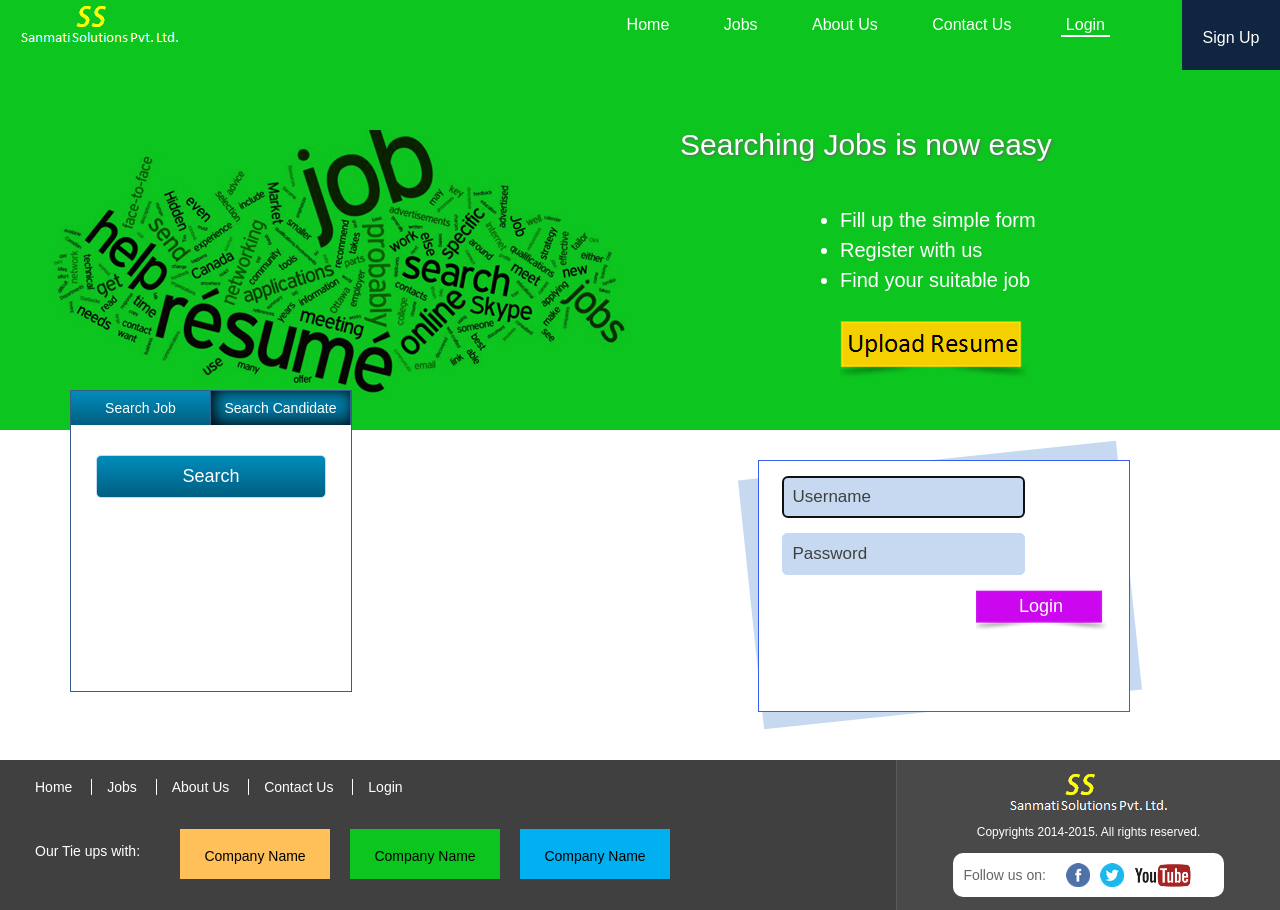
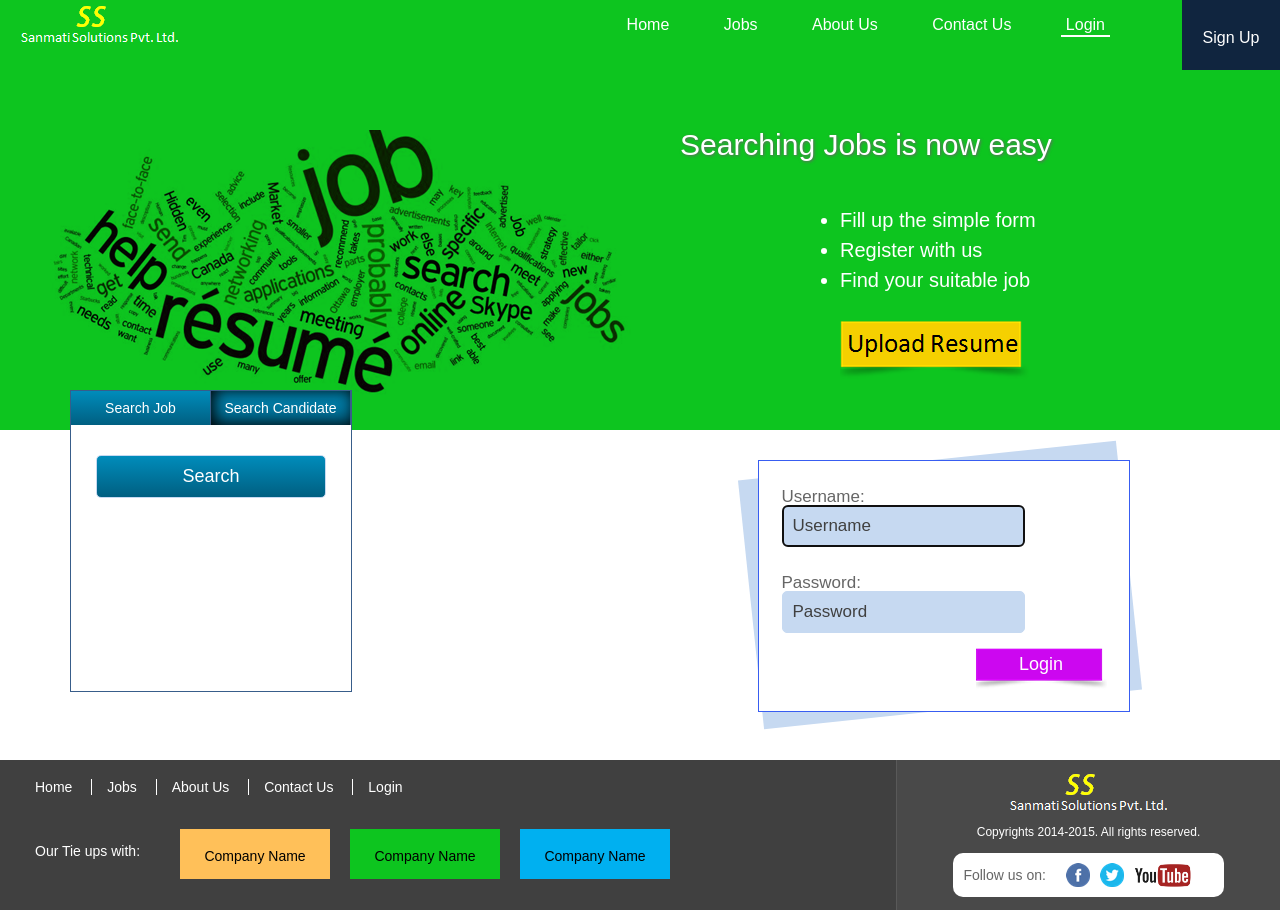
Before and after one commit to deepiakjain/recruiter, a Django app: page /accounts/login/ in a window 1280 px wide. Run offline with Django 3.2, Linux system fonts and the light colour scheme; parts of the project's set-up code (start-up, migrations or seed data) failed here and were passed over; some libraries are stand-ins or nearby versions.

Commit message:
update login page

```diff
--- a/recruiter/templates/registration/login.html
+++ b/recruiter/templates/registration/login.html
@@ -53,12 +53,12 @@
                         {% csrf_token %}
                         <div class="form">
                             <div class="row">
-                                <!--<label id="{{form.username.id_for_label}}">{{form.username.label}}:</label>-->
+                                <label id="{{form.username.id_for_label}}">{{form.username.label}}:</label>
                                 {{form.username | attr:"placeholder:Username" | attr:"required"  }}
                                 <div style="padding:5px;">{{form.username.errors.as_text}}</div>
                             </div>
                             <div class="row">
-                                <!--<label id="{{form.password.id_for_label}}">{{form.password.label}}:</label>-->
+                                <label id="{{form.password.id_for_label}}">{{form.password.label}}:</label>
                                 {{form.password | attr:"placeholder:Password" | attr:"required" | attr:"autocomplete:off" }}
                                 <div style="padding:5px;">{{form.password.errors.as_text}}</div>
                             </div>
```
